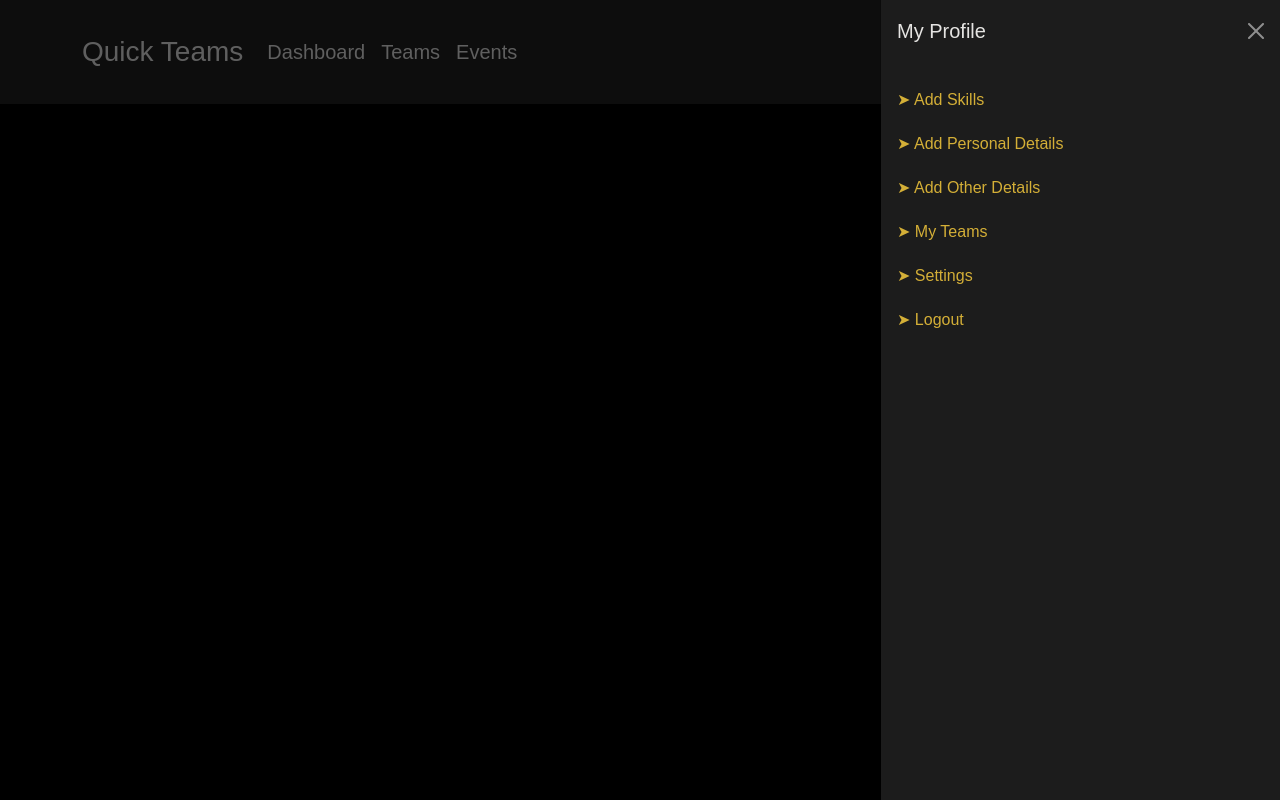
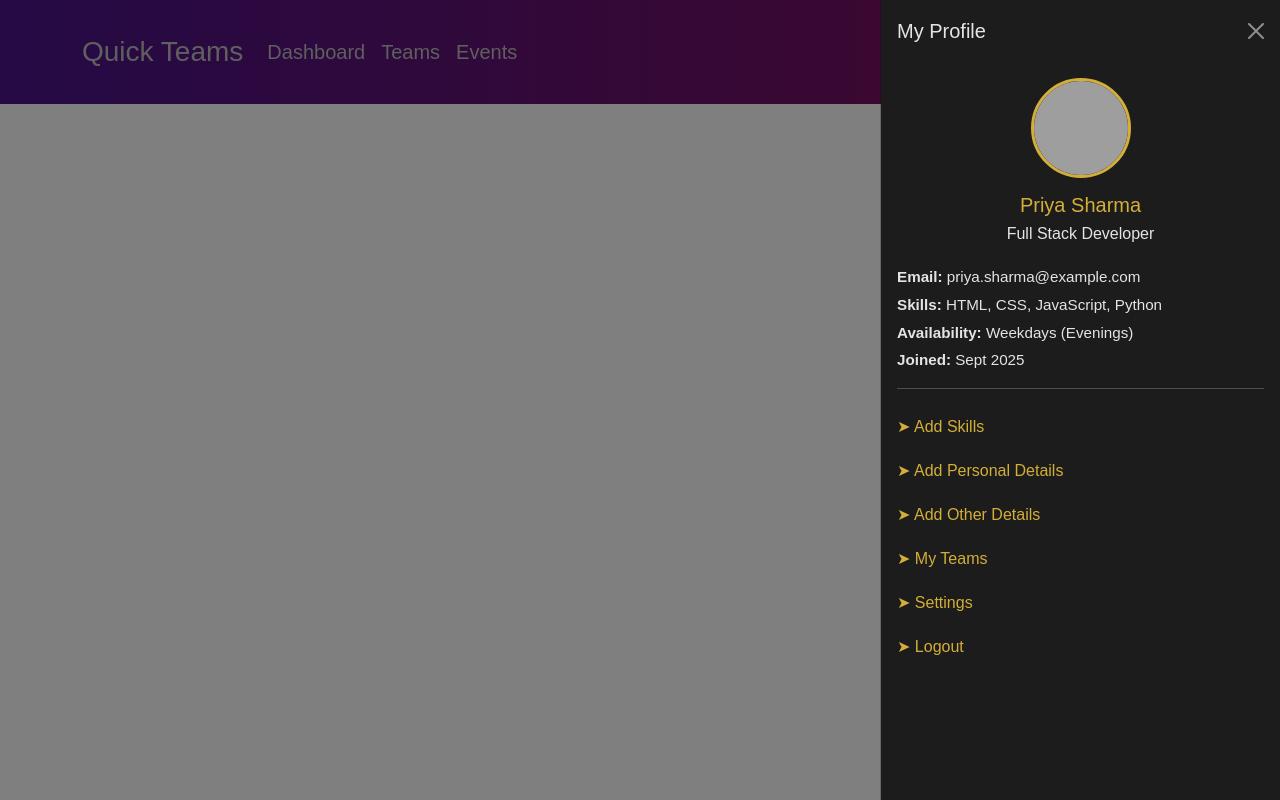
Before and after one commit to Jyasaswin/404-NOT-FOUND-, a Flask app: page /dashboard in a window 1280 px wide, after a click that opens the changed part. Run offline with Flask 3, Linux system fonts and the light colour scheme; a user stored in the database is signed in; grey boxes are pictures that could not be loaded.

Commit message:
styling3

```diff
--- a/templates/add_skills.html
+++ b/templates/add_skills.html
@@ -5,6 +5,12 @@
   <meta name="viewport" content="width=device-width, initial-scale=1.0">
   <title>Add Skills</title>
   <link href="https://cdn.jsdelivr.net/npm/bootstrap@5.3.2/dist/css/bootstrap.min.css" rel="stylesheet">
+  <style>
+    body{
+      background: linear-gradient(to right, #8e2de2, #ff6a88);
+    }
+
+  </style>
 </head>
 <body class="bg-dark text-light">
   <div class="container mt-5">
--- a/templates/dashboard.html
+++ b/templates/dashboard.html
@@ -8,12 +8,12 @@
   <link href="https://cdn.jsdelivr.net/npm/bootstrap-icons@1.11.1/font/bootstrap-icons.css" rel="stylesheet">
   <style>
     body {
-      background: black;
-      color: #d4af37;
+      background: linear-gradient(to right, #8e2de2, #ff6a88);
+      color: #f1f1f1;
       font-family: Arial, sans-serif;
     }
     .navbar {
-      background-color: #1a1a1a;
+      background: linear-gradient(to right, #4a148c, #880e4f);
       min-height: 80px;
       padding: 20px 0;
     }
@@ -32,6 +32,25 @@
     }
     .offcanvas a:hover {
       color: #fff;
+    }
+    .profile-header {
+      text-align: center;
+      margin-bottom: 20px;
+    }
+    .profile-header img {
+      width: 100px;
+      height: 100px;
+      border-radius: 50%;
+      margin-bottom: 10px;
+      border: 3px solid #d4af37;
+    }
+    .profile-header h5 {
+      margin: 5px 0;
+      color: #d4af37;
+    }
+    .profile-details p {
+      margin: 5px 0;
+      font-size: 0.95rem;
     }
   </style>
 </head>
@@ -58,12 +77,31 @@
     </div>
   </nav>
 
+  <!-- Profile Sidebar -->
   <div class="offcanvas offcanvas-end" tabindex="-1" id="profileSidebar">
     <div class="offcanvas-header">
       <h5 class="offcanvas-title">My Profile</h5>
       <button type="button" class="btn-close btn-close-white" data-bs-dismiss="offcanvas"></button>
     </div>
     <div class="offcanvas-body">
+
+      <!-- Profile Info -->
+      <div class="profile-header">
+        <img src="https://cdn-icons-png.flaticon.com/512/4140/4140048.png" alt="User Avatar">
+        <h5>Priya Sharma</h5>
+        <p>Full Stack Developer</p>
+      </div>
+
+      <div class="profile-details">
+        <p><strong>Email:</strong> priya.sharma@example.com</p>
+        <p><strong>Skills:</strong> HTML, CSS, JavaScript, Python</p>
+        <p><strong>Availability:</strong> Weekdays (Evenings)</p>
+        <p><strong>Joined:</strong> Sept 2025</p>
+      </div>
+
+      <hr>
+
+      <!-- Navigation Links -->
       <a href="{{ url_for('add_skills') }}">➤ Add Skills</a>
       <a href="{{ url_for('add_personal') }}">➤ Add Personal Details</a>
       <a href="{{ url_for('add_other') }}">➤ Add Other Details</a>
--- a/templates/login.html
+++ b/templates/login.html
@@ -7,7 +7,7 @@
   <link href="https://cdn.jsdelivr.net/npm/bootstrap@5.3.2/dist/css/bootstrap.min.css" rel="stylesheet">
   <style>
     body {
-      background: linear-gradient(to right, #8e2de2, #ff6a88); /* purple to pink */
+      background: linear-gradient(to right, #8e2de2, #ff6a88);
       font-family: Arial, sans-serif;
     }
     .navbar {
@@ -60,7 +60,7 @@
 
   <div class="container d-flex justify-content-center align-items-center vh-100">
     <div class="card p-4 w-50">
-      <!-- Profile Picture -->
+
       <img src="https://cdn-icons-png.flaticon.com/512/847/847969.png" alt="Profile" class="profile-pic">
 
 
```
Also changed, not shown: templates/home.html (+4 -5 lines), users.db.
